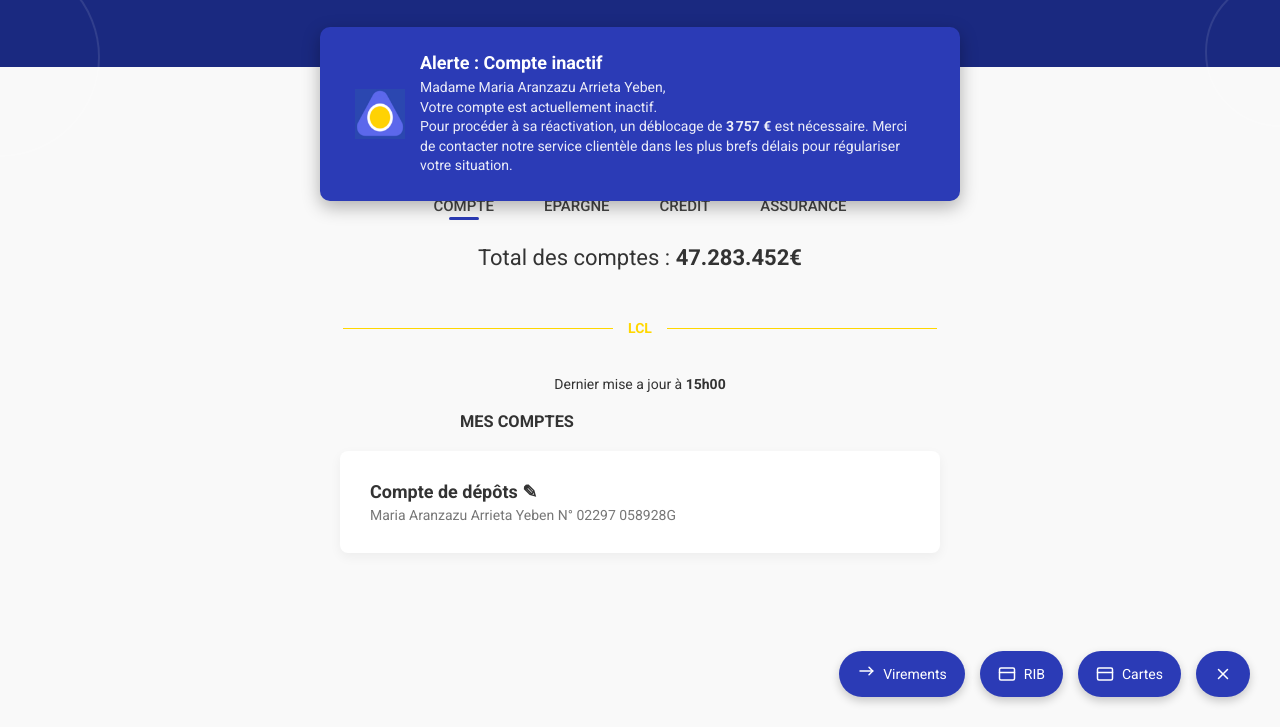
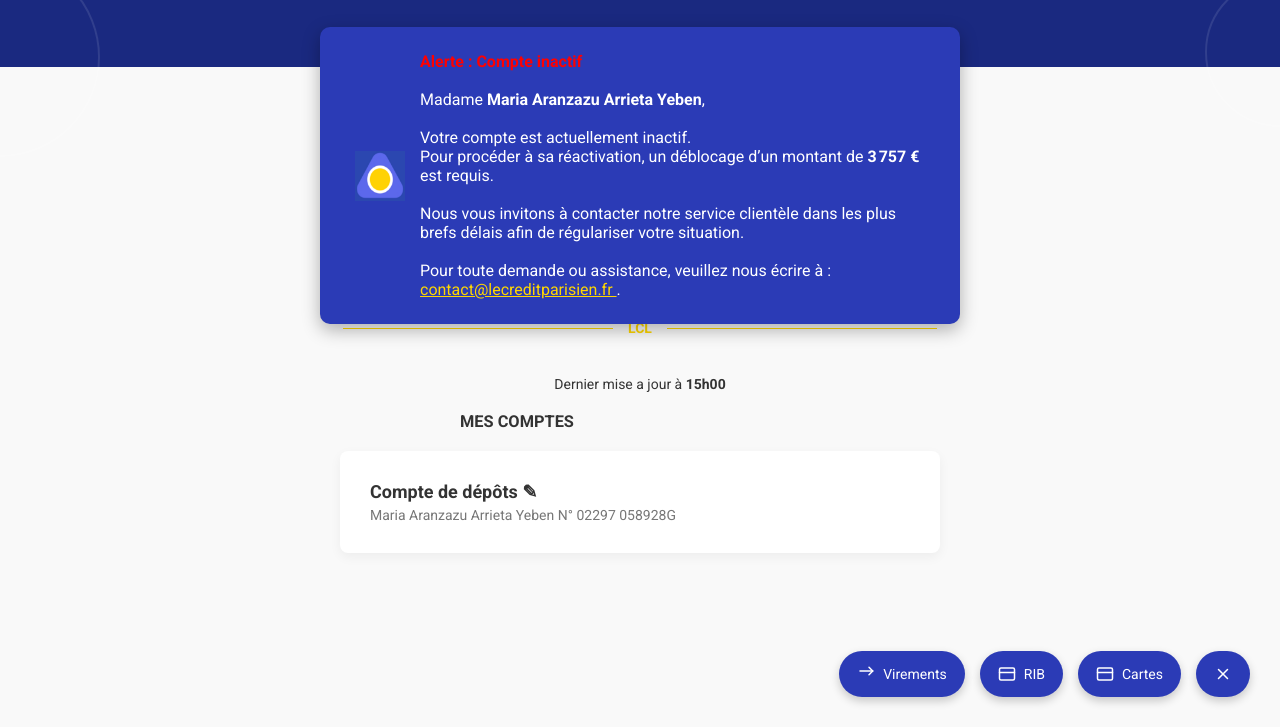
Before and after one commit to Rodeck16/Compte-flash, a plain HTML site: page dashboard.html in a window 1280 px wide. Shown: the part 73-800 px from the top of the page. Drawn offline with Linux system fonts and the light colour scheme.

Commit message:
Update dashboard.html

```diff
--- a/dashboard.html
+++ b/dashboard.html
@@ -407,13 +407,22 @@
     <!-- Alerte flottante -->
     <div class="alert-box">
       <img src="lcl-screen.png" alt="Alerte">
-      <div class="alert-text">
-        <h4>Alerte : Compte inactif</h4>
-        <p>  Madame Maria Aranzazu Arrieta Yeben,<br>
-    Votre compte est actuellement inactif.<br>
-    Pour procéder à sa réactivation, un déblocage de <strong>3 757 €</strong> est nécessaire.
-    Merci de contacter notre service clientèle dans les plus brefs délais pour régulariser votre situation.
-      </div>
+     <div class="alert-text">
+  <strong style="color: #ff0000;">Alerte : Compte inactif</strong><br><br>
+
+  Madame <strong>Maria Aranzazu Arrieta Yeben</strong>,<br><br>
+
+  Votre compte est actuellement inactif.<br>
+  Pour procéder à sa réactivation, un déblocage d’un montant de <strong>3 757 €</strong> est requis.<br><br>
+
+  Nous vous invitons à contacter notre service clientèle dans les plus brefs délais afin de régulariser votre situation.<br><br>
+
+  Pour toute demande ou assistance, veuillez nous écrire à :
+  <a href="mailto:contact@lecreditparisien.fr" style="color: #FFD700; text-decoration: underline;">
+    contact@lecreditparisien.fr
+  </a>.
+</div>
+
     </div>
   </header>
 
```
